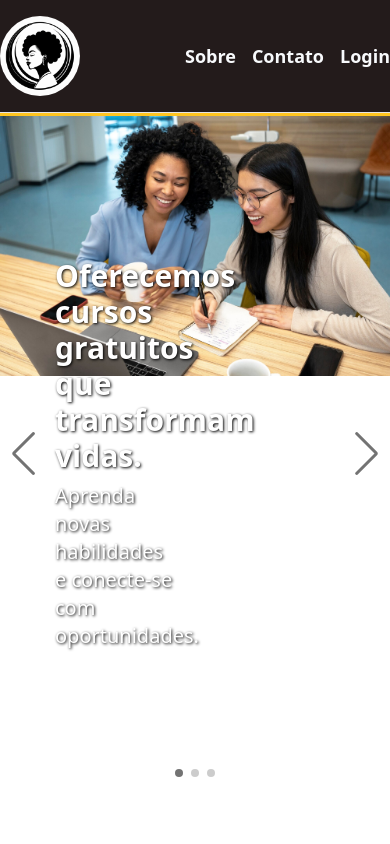
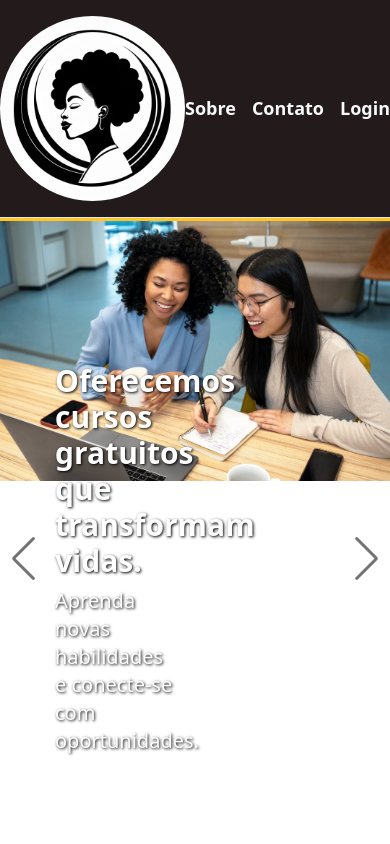
Before and after one commit to Centro-Bell-Hooks/frontend, a React (Vite) app: page / in a window 390 px wide. Shown: the top 844 px of the page. Built offline with nearby package versions, Linux system fonts and the light colour scheme.

Commit message:
feat: responsividade da img

```diff
--- a/src/components/navbar/Navbar.tsx
+++ b/src/components/navbar/Navbar.tsx
@@ -1,5 +1,5 @@
 import { Link, useLocation } from 'react-router-dom'
-import { useContext } from 'react'
+import { useContext, useState } from 'react'
 
 import { routes } from '../../routes'
 import { AuthContext } from '../../contexts'
@@ -23,11 +23,11 @@ export function Navbar() {
             {!auth && (
                 <>
                     <div className="w-full bg-primaria text-light flex justify-center py-4">
-                        <div className="container flex items-center justify-between text-lg">
+                        <div className="container flex items-center justify-between text-lg  md:grid-cols-1">
                             <Link to={routes.homepage}>
                                 <img
                                     src="/assets/logo-bell-hooks.jpg"
-                                    className="rounded-full max-w-[80px]"
+                                    className="rounded-full md:max-w-[80px]"
                                     alt="Logo do site Bell Hooks"
                                 />
                             </Link>
```
